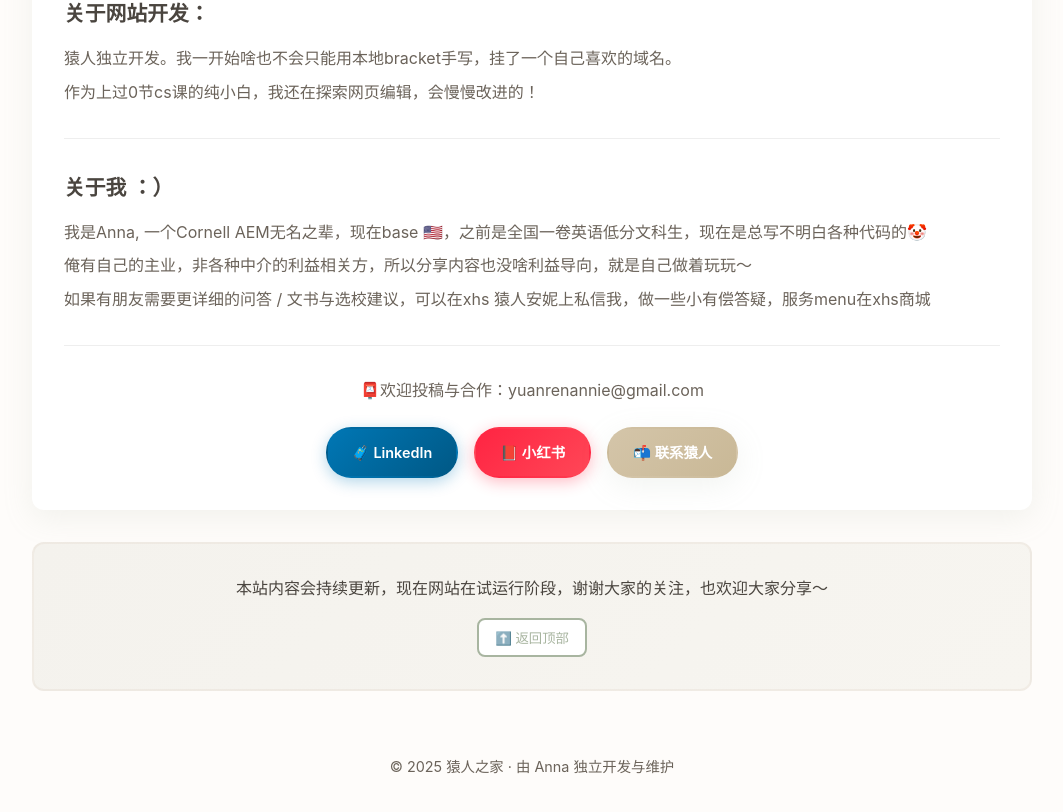
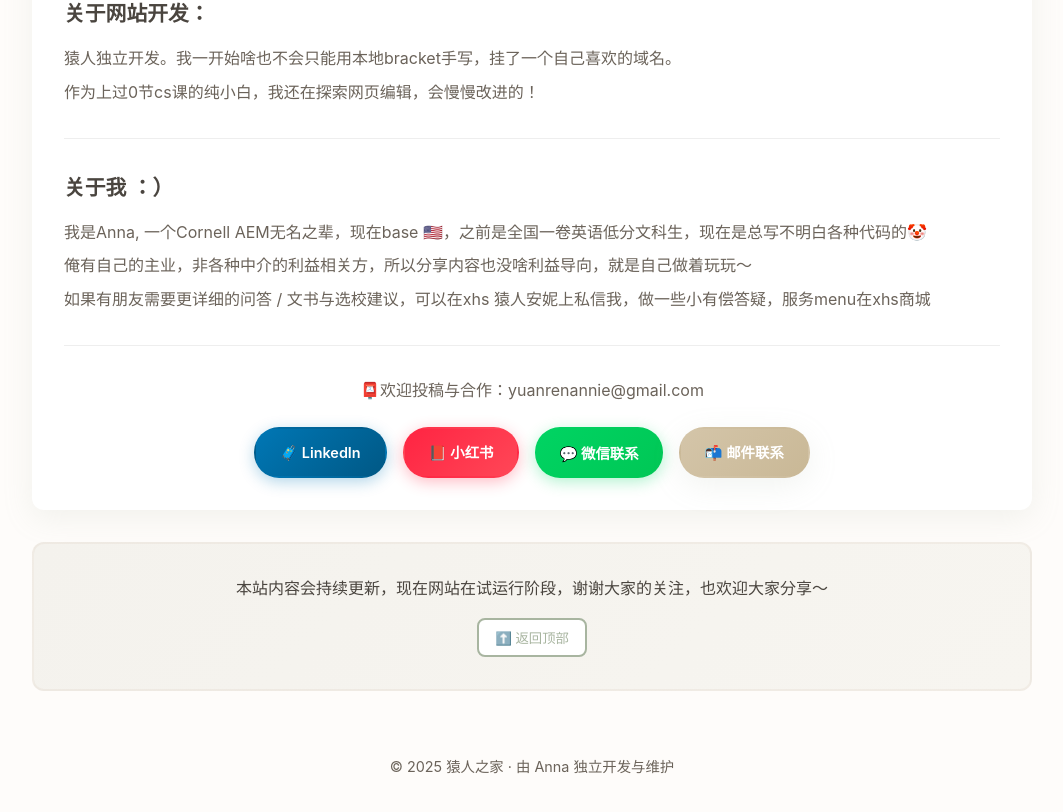
Before and after one commit to wokaidabaoma/econ-site, a React (Create React App) app in the folder business-guide-integrated/: page / in a window 1280 px wide. Shown: the part 2190-3002 px from the top of the page, without its empty margins (108-1171 px from the left). Built offline with nearby package versions, Linux system fonts and the light colour scheme.

Commit message:
add wechat

```diff
--- a/business-guide-integrated/src/App.css
+++ b/business-guide-integrated/src/App.css
@@ -575,6 +575,23 @@ body {
 .social-btn.xiaohongshu:hover {
   transform: translateY(-3px);
   box-shadow: 0 8px 25px rgba(255, 36, 66, 0.4);
+}
+
+.social-btn.wechat {
+  background: linear-gradient(135deg, #00d463, #00c755);
+  color: white;
+  box-shadow: 0 4px 15px rgba(0, 212, 99, 0.3);
+  border: none;
+  cursor: pointer;
+  font-family: inherit;
+  font-size: 0.9rem;
+  text-decoration: none;
+  display: inline-block;
+}
+
+.social-btn.wechat:hover {
+  transform: translateY(-3px);
+  box-shadow: 0 8px 25px rgba(0, 212, 99, 0.4);
 }
 
 .social-btn.email {
--- a/business-guide-integrated/src/App.tsx
+++ b/business-guide-integrated/src/App.tsx
@@ -174,11 +174,24 @@ const HomePage: React.FC<{ onMenuClick?: () => void }> = ({ onMenuClick }) => {
             >
               📕 小红书
             </a>
+            <button
+              onClick={() => {
+                const wechatId = 'yuanshenanna';
+                navigator.clipboard.writeText(wechatId).then(() => {
+                  alert(' 微信号已复制到剪贴板！\n\n微信号：yuanshenanna\n（猿神安娜的全拼）\n\n请在微信中添加好友时粘贴使用～');
+                }).catch(() => {
+                  alert('微信号：yuanshenanna\n（猿神安娜的全拼）\n\n请手动复制微信号添加好友～');
+                });
+              }}
+              className="social-btn wechat"
+            >
+              💬 微信联系
+            </button>
             <a
               href="mailto:yuanrenannie@gmail.com"
               className="social-btn email"
             >
-              📬 联系猿人
+              📬 邮件联系
             </a>
           </div>
         </div>
```
